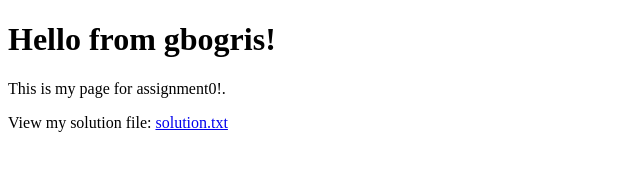
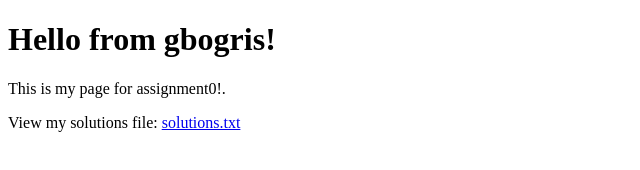
Before and after one commit to gbogris/progintro-hw0--gbogris-, a plain HTML site: page index.html in a window 1280 px wide. Shown: the full height of the page, 0-640 px from the left. Drawn offline with Linux system fonts and the light colour scheme.

Commit message:
Update index.html

```diff
--- a/index.html
+++ b/index.html
@@ -6,7 +6,7 @@
   <body>
     <h1>Hello from gbogris!</h1>
     <p>This is my page for assignment0!.</p>
-<p>View my solution file:
-   <a href="https://gbogris.github.io/hw0-gbogris/pages/solutions.txt">solution.txt</a>
+<p>View my solutions file:
+   <a href="https://gbogris.github.io/hw0-gbogris/pages/solutions.txt">solutions.txt</a>
 </p>
 </html>
```
